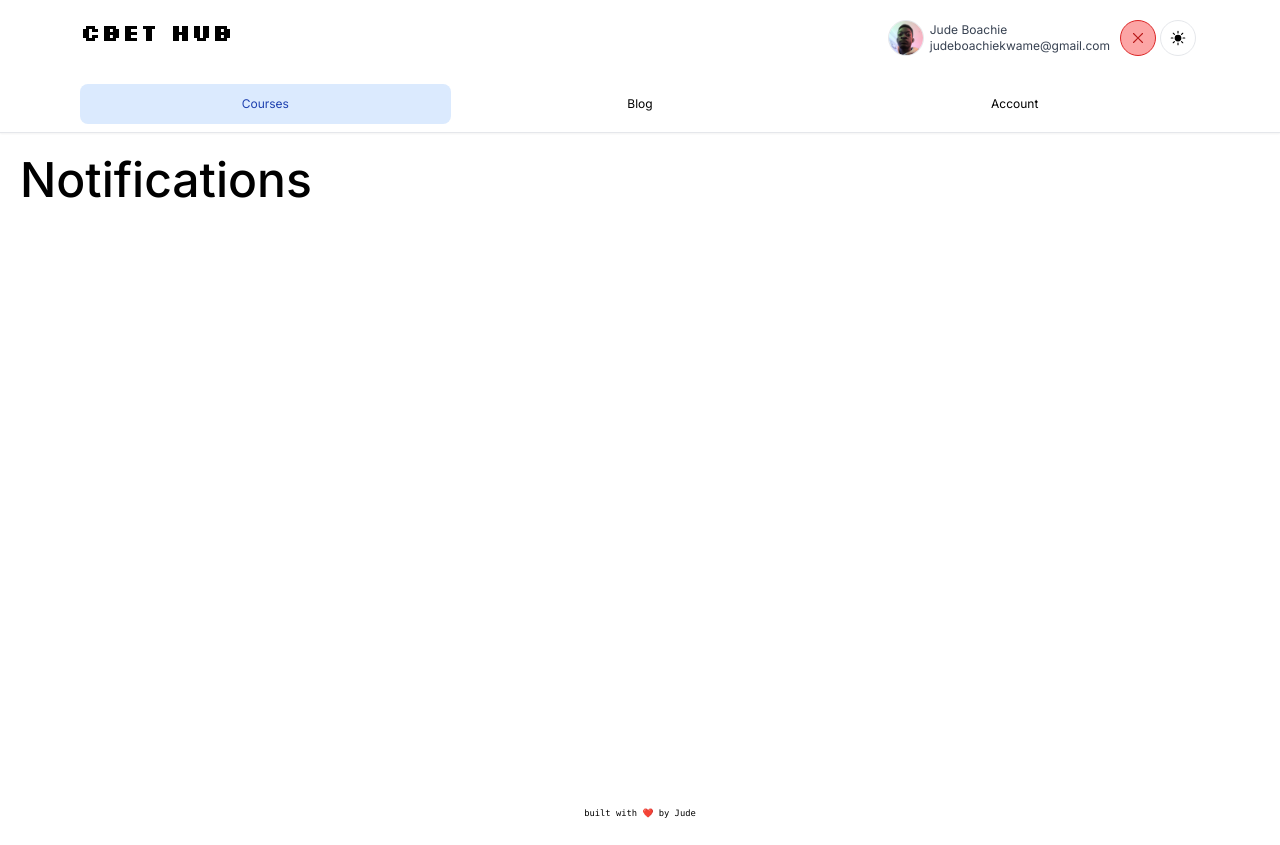
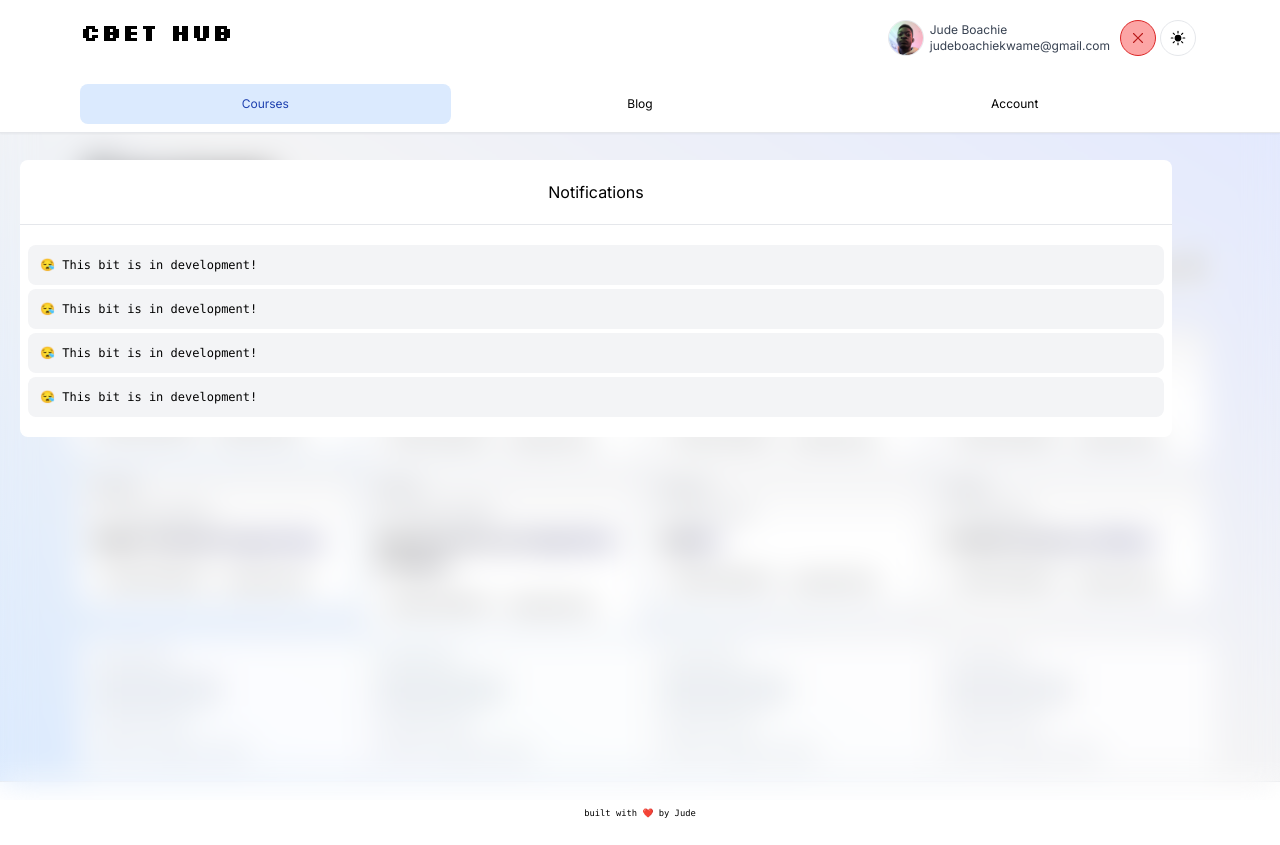
Before and after one commit to jdboachie/cbethub, a Next.js app: page / in a window 1280 px wide. Both pictures are taken after a click on the icon 1138 px from the left and 38 px from the top of the page. Built offline with nearby package versions, Linux system fonts and the light colour scheme.

Commit message:
experimental

```diff
--- a/components/NotificationArea.tsx
+++ b/components/NotificationArea.tsx
@@ -5,8 +5,27 @@ import PageTitle from './PageTitle'
 
 const Menu = () => {
   return (
-    <div className='z-20 fixed h-screen w-screen top-0 space-y-4 pt-[8em] bg-white dark:bg-black dark:border-t-[#333]'>
-        <PageTitle title='Notifications' />
+    <div className='z-20 fixed h-screen w-screen backdrop-blur-lg top-0 p-5'
+    >
+      <div className="bg-white dark:bg-[#222] absolute top-[10em] rounded-lg w-[90%]">
+        <p className='py-5 text-center dark:text-[#eee] w-full border-b dark:border-b-[#333]'>
+          Notifications
+        </p>
+        <div className='py-5 px-2 space-y-1'>
+          <div className="text-xs dark:text-[#eee] p-3 bg-gray-100 dark:bg-[#111] font-mono rounded-lg">
+            😪 This bit is in development!
+          </div>
+          <div className="text-xs dark:text-[#eee] p-3 bg-gray-100 dark:bg-[#111] font-mono rounded-lg">
+            😪 This bit is in development!
+          </div>
+          <div className="text-xs dark:text-[#eee] p-3 bg-gray-100 dark:bg-[#111] font-mono rounded-lg">
+            😪 This bit is in development!
+          </div>
+          <div className="text-xs dark:text-[#eee] p-3 bg-gray-100 dark:bg-[#111] font-mono rounded-lg">
+            😪 This bit is in development!
+          </div>
+        </div>
+      </div>
     </div>
   )
 }
--- a/components/PageTitle.tsx
+++ b/components/PageTitle.tsx
@@ -4,7 +4,7 @@ import { lato } from '@/lib/fonts'
 const PageTitle = ({title}: {title?: string}) => {
   return (
     <div
-        className={`text-5xl max-sm:text-[2.5rem] text-left font-[500] dark:text-[#eee]
+        className={`text-5xl max-sm:text-[2.75rem] text-left font-[500] dark:text-[#eee]
                    px-5 py-7`}
     >
         {title? title : 'Error'}
```
